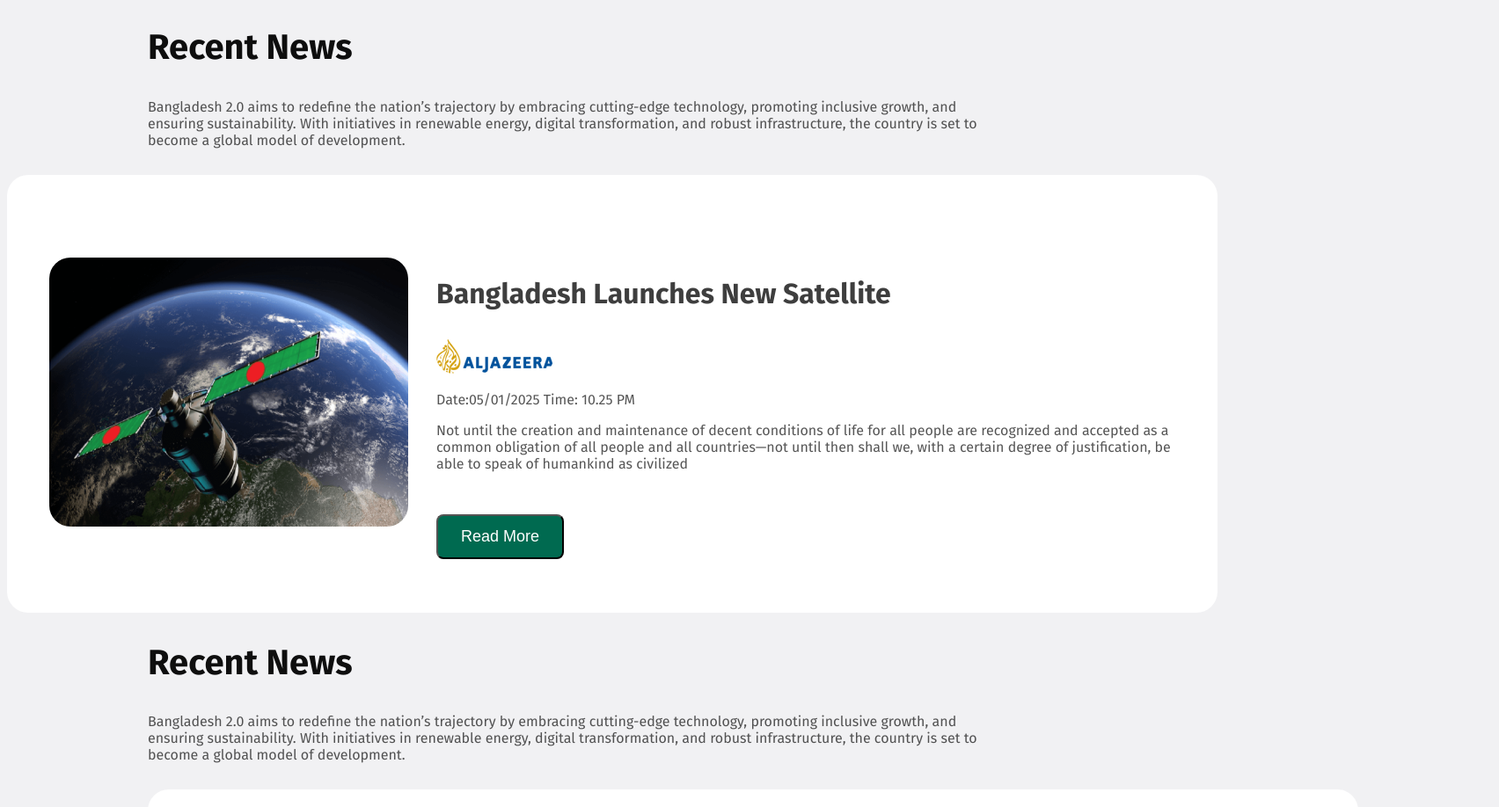
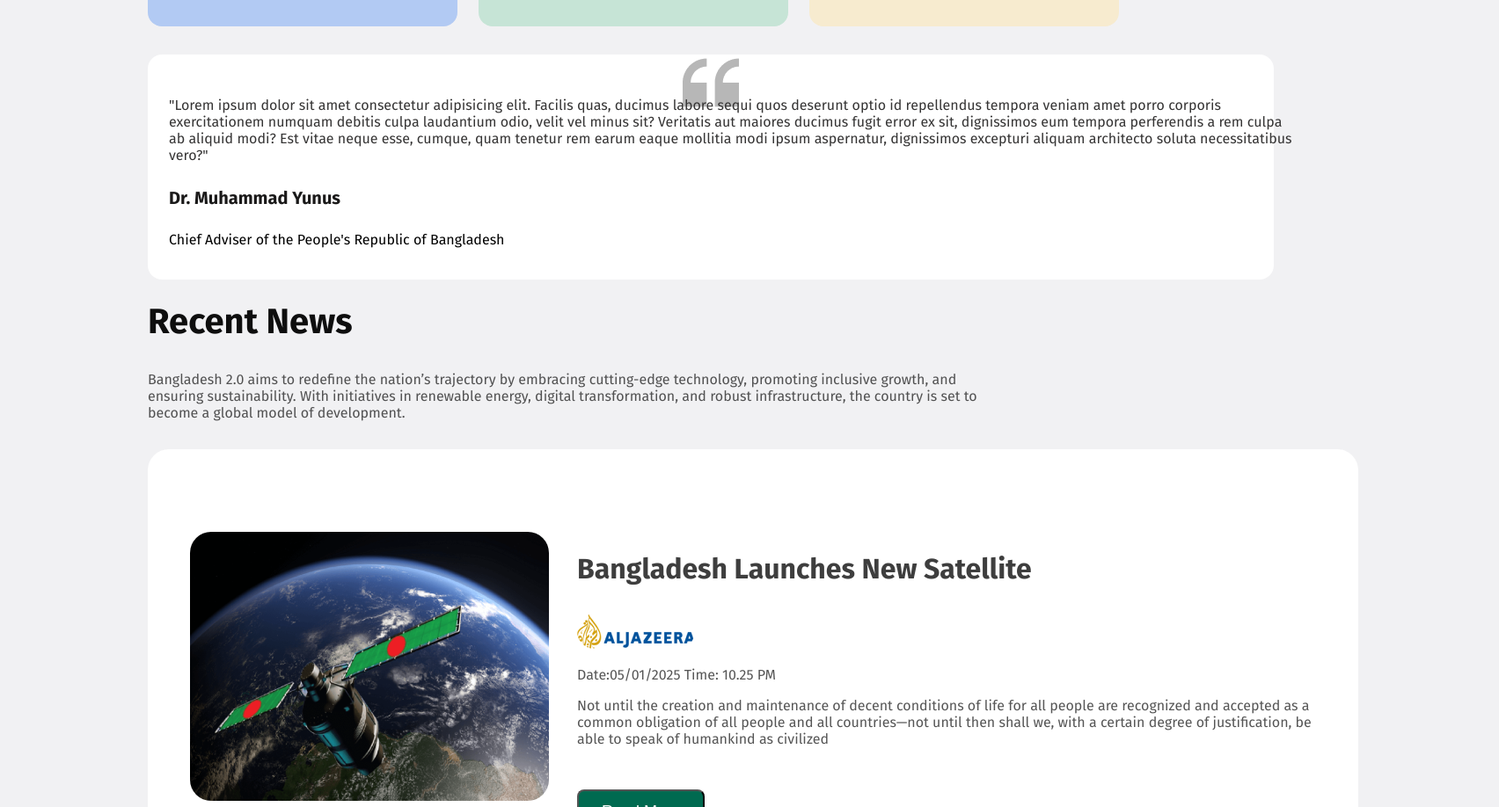
Before and after one commit to Blackspider2003/b-11-a01, a plain HTML site: page index.html in a window 1280 px wide. Shown: the part 1734-2652 px from the top of the page at 88% size, 1704 px wide, since content can reach past the window. Drawn offline with Linux system fonts and the light colour scheme.

Commit message:
sixth commit

```diff
--- a/index.html
+++ b/index.html
@@ -15,7 +15,7 @@
                                                 <h3 class="header-title">Bangladesh 2.0</h3>
                                                 <h1 class="header-sub-title">Idea, innovation,<br>
                                                                 vision and challenges in <br> New Bangladesh.</h1>
-                                                                <button class="btn-h">Explore New Bangladesh</button>
+                                                                <button class="btn-h"><b>Explore New Bangladesh</b></button>
                                 </div>
                                 <div class="h-img">
                                                 <img src="./assets/hero.png" alt="Image">
@@ -45,6 +45,16 @@
                                                                 <h4 class="vision-title">Digital Transformation</h4>
                                                                 <p class="vision-description">Creating a nationwide digital ecosystem to enhance connectivity and access to services for all citizens.</p>
                                                                 <button class="box-button3"> Learn More</button>
+                                                </div>
+                                                </div>
+                                </section>
+                                <section>
+                                                <div class="quota">
+                                                               <div> <p class="quota-des">"Lorem ipsum dolor sit amet consectetur adipisicing elit. Facilis quas, ducimus labore sequi quos deserunt optio id repellendus tempora veniam amet porro corporis exercitationem numquam debitis culpa laudantium odio, velit vel minus sit? Veritatis aut maiores ducimus fugit error ex sit, dignissimos eum tempora perferendis a rem culpa ab aliquid modi? Est vitae neque esse, cumque, quam tenetur rem earum eaque mollitia modi ipsum aspernatur, dignissimos excepturi aliquam architecto soluta necessitatibus vero?"</p>
+                                                               </div>
+                                                                <div class="qouta2">
+                                                                                <h4 class="quota-head">Dr. Muhammad Yunus</h4>
+                                                                <p class="quota-last">Chief Adviser of the People's Republic of Bangladesh</p>
                                                 </div>
                                                 </div>
                                 </section>
--- a/style/style.css
+++ b/style/style.css
@@ -29,20 +29,25 @@ body{font-family: "Fira Sans", serif;
                 background-color: #006A50;
                 border: none;
                 border-radius: 8px;
-                padding: 34px;
                 margin-bottom: 117px;
-                font-weight: 600px;
+                font-weight: 800px;
                 font-size: 18px;
                 color: #FFFFFF;
+                height: 56px;
+                width: 270px;
+                text-align: center;
 
               }
               .h-title{
                 padding-top: 117px;
+                padding-left: 60px;
               }
               .second-title{
                 font-size: 40px;
                 font-weight: bold;
                 color: #0E0E0E;
+                margin-top: 24px;
+                margin-bottom: 32px;
               }
               .second-para{
                 font-weight: 400;
@@ -127,6 +132,37 @@ body{font-family: "Fira Sans", serif;
                 font-size: 16px;
                 color: #FFFFFF;
               }
+              .quota{
+                background-image: url(../assets/quote-bg.png); background-repeat: no-repeat; background-position:top;
+                background-color: #FFFFFF;
+                width: 1280px;
+                height: 256px;
+                border-radius: 16px;
+                margin-top: 32px;
+                margin-left: 160px;
+                margin-right: 160px;
+              }
+              .qouta2{
+                margin-top: 12px;
+              }
+              .quota-head{
+                font-size: 20px;
+                font-weight: 700px;
+                color: #1a1919;
+                padding-left: 24px;
+              }
+              .quota-last{
+                padding-left: 24px;
+              }
+              .quota-des{
+                font-size: 16px;
+                font-weight: 400px;
+                color: #353434;
+                width: 100%;
+                margin-top: 0;
+                padding-left: 24px;
+                padding-top: 48px;
+              }
               .Recent-news{
                 margin: 0 160px;
               }
@@ -142,6 +178,8 @@ body{font-family: "Fira Sans", serif;
                 gap: 32px;
                 margin-top: 30px;
                 border-radius: 24px;
+                margin-left: 160px;
+                margin-top: 32px;
               }
               .box1-title{
                 font-size: 32px;
@@ -178,12 +216,15 @@ body{font-family: "Fira Sans", serif;
                 gap: 32px;
                 margin-top: 30px;
                 border-radius: 24px;
+                margin-left: 160px;
+                margin-top: 32px;
+
            }
            .donate{
             text-align: center;
             margin-top: 80px;
            }
-           .ammount1{
+           .ammount1:hover{
             border-radius: 16px;
             background-color: #FFFFFF;
             height: 128px;
```
